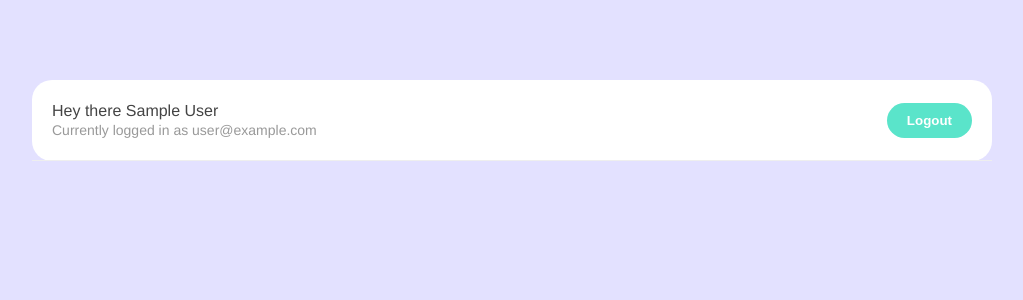
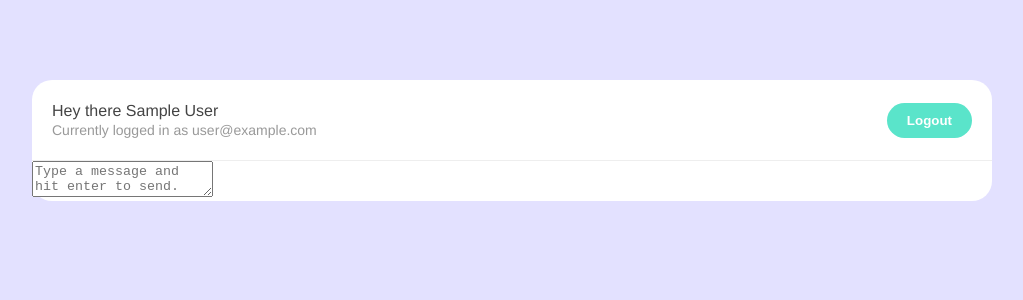
Before and after one commit to KDA-Coding/Vue_Firebase_Learning, a Vue app in the folder Ch13/live-chat/: page /chatroom in a window 1280 px wide. Shown: the top 300 px of the page, without its empty margins (128-1151 px from the left). Built offline with nearby package versions, Linux system fonts and the light colour scheme; no server answers; sample sign-in values are in the browser's storage.

Commit message:
Fixed timeStamp import and created NewChatForm
Created NewChatForm to allow inputs from user to the "chatbox". Resolved import issue with timestamp. Should be imported as "timeStamp".

```diff
--- a/Ch13/live-chat/src/components/NewChatForm.vue
+++ b/Ch13/live-chat/src/components/NewChatForm.vue
@@ -3,20 +3,36 @@
     <textarea
         placeholder="Type a message and hit enter to send."
         v-model="message"
+        @keypress.enter.prevent="handleSubmit"
     ></textarea>
   </form>
 </template>
 
 <script>
 import { ref } from '@vue/reactivity'
+import getUser from '@/composables/getUser'
+import { timeStamp } from './firebase/config'
+
 export default {
 
     setup() {
+      const { user } = getUser()
         const message = ref('')
 
         const handleSubmit = async () => {
-            const chat = '';
+            const chat = {
+              name: user.value.displayName,
+              message: message.value,
+              createdAt: timeStamp()
+
+            };
+
+            console.log(chat)
+            message.value = '';
+
         }
+
+        return {message, handleSubmit}
     }
 
 }
--- a/Ch13/live-chat/src/views/ChatRoom.vue
+++ b/Ch13/live-chat/src/views/ChatRoom.vue
@@ -1,6 +1,7 @@
 <template>
   <div class="container">
     <NavBarVue />
+    <NewChatFormVue />
   </div>
 </template>
 
@@ -11,13 +12,14 @@
 
 
 import NavBarVue from '@/components/NavBar.vue'
+import NewChatFormVue from '@/components/NewChatForm.vue'
 import getUser from '@/composables/getUser'
 import { watch } from 'vue'
 import { useRouter } from 'vue-router'
 
 export default {
 
-  components: { NavBarVue },
+  components: { NavBarVue, NewChatFormVue },
 
   setup() {
     const { user } = getUser()
```
